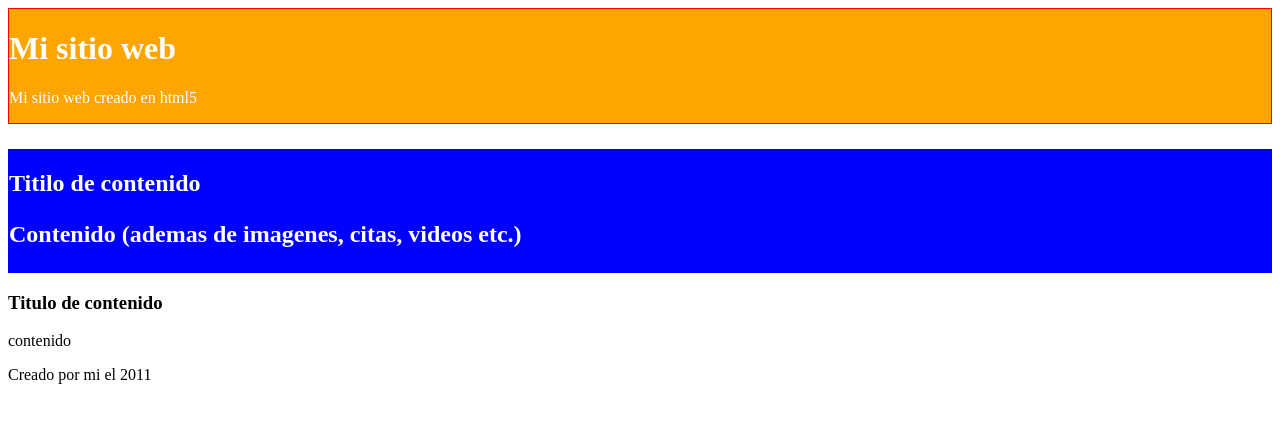
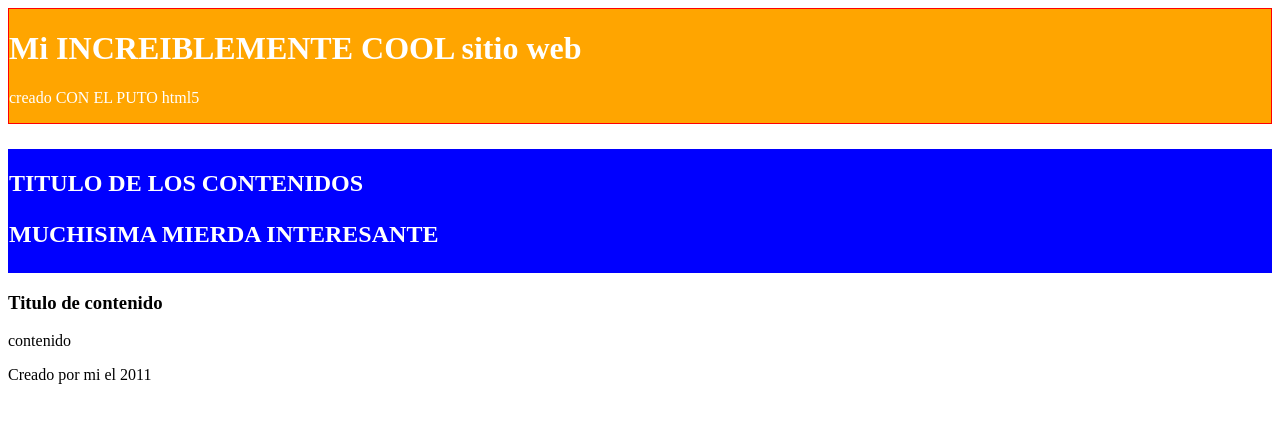
Before and after one commit to RagnarSpecter/cursogit, a plain HTML site: page index.html in a window 1280 px wide. Drawn offline with Linux system fonts and the light colour scheme.

Commit message:
cambie el titulo de la pagina y el titulo de contenido

```diff
--- a/index.html
+++ b/index.html
@@ -10,13 +10,13 @@
 
   <body>
       <header>
-         <h1>Mi sitio web</h1>
-         <p>Mi sitio web creado en html5</p>
+         <h1>Mi INCREIBLEMENTE COOL sitio web</h1>
+         <p>creado CON EL PUTO html5</p>
       </header>
       <section>
          <article>
-             <h2>Titilo de contenido<h2>
-             <p> Contenido (ademas de imagenes, citas, videos etc.) </p>
+             <h2>TITULO DE LOS CONTENIDOS<h2>
+             <p> MUCHISIMA MIERDA INTERESANTE </p>
          </article>
       </section>
       <aside>
```
